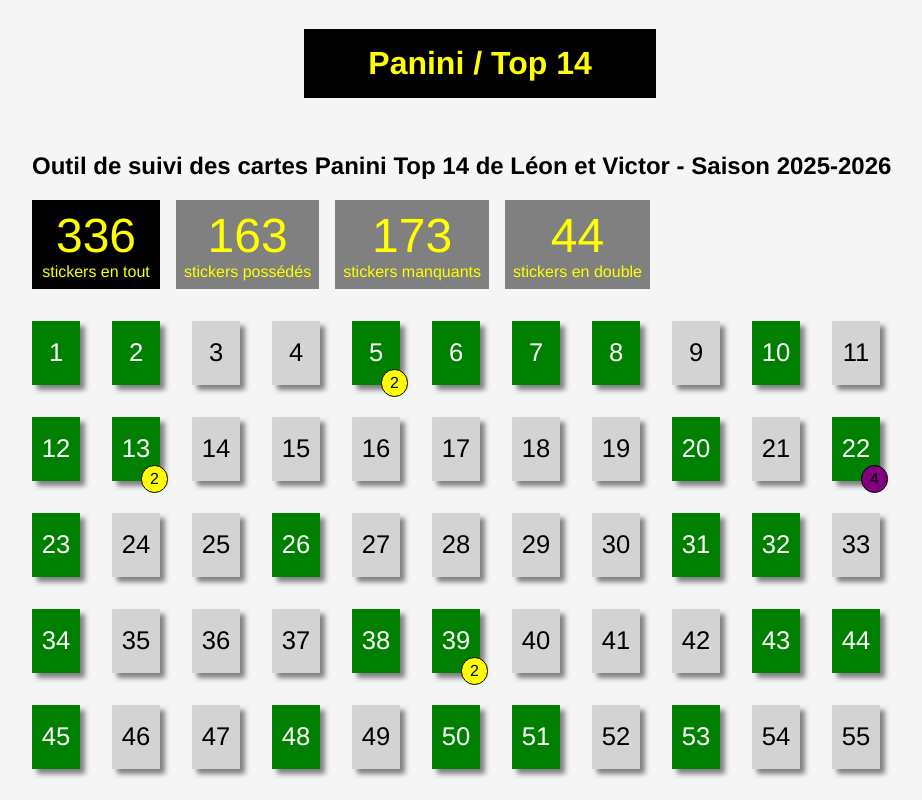
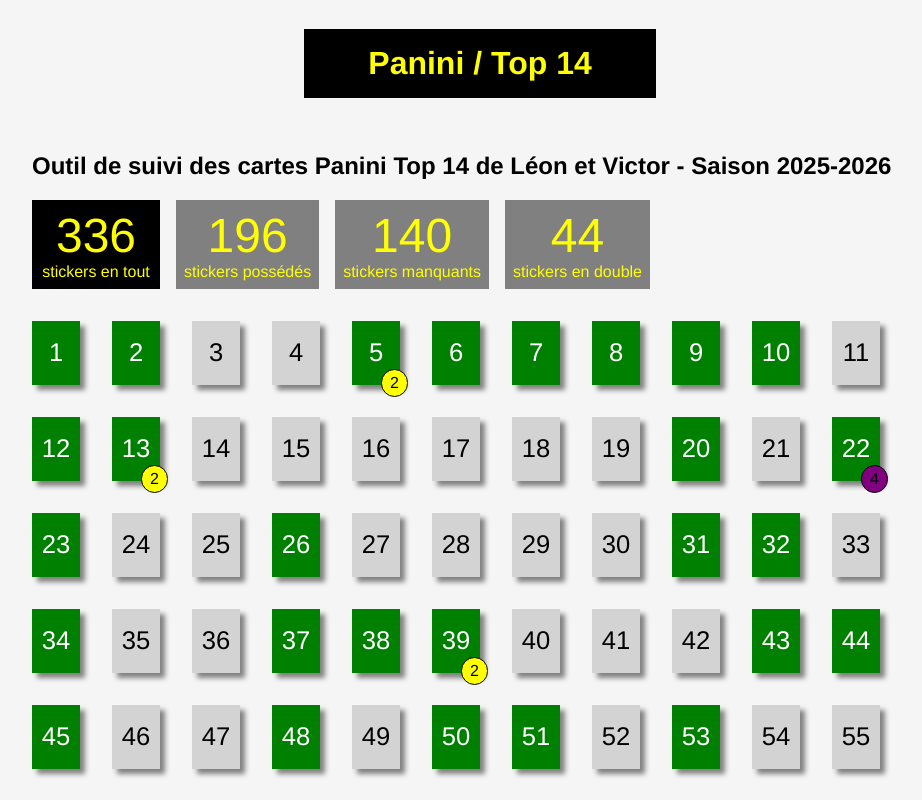
Before and after one commit to mdeverdelhan/panini-top14, an Angular app: page / in a window 1280 px wide. Shown: the top 800 px of the page, without its empty margins (160-1082 px from the left). Built offline with nearby package versions, Linux system fonts and the light colour scheme.

Commit message:
Add stickers

```diff
--- a/src/app/app.ts
+++ b/src/app/app.ts
@@ -24,7 +24,7 @@
   { id: 6, exemplaires: 1 },
   { id: 7, exemplaires: 1 },
   { id: 8, exemplaires: 1 },
-  { id: 9, exemplaires: 0 },
+  { id: 9, exemplaires: 1 },
   { id: 10, exemplaires: 1 },
   { id: 11, exemplaires: 0 },
   { id: 12, exemplaires: 1 },
@@ -52,7 +52,7 @@
   { id: 34, exemplaires: 1 },
   { id: 35, exemplaires: 0 },
   { id: 36, exemplaires: 0 },
-  { id: 37, exemplaires: 0 },
+  { id: 37, exemplaires: 1 },
   { id: 38, exemplaires: 1 },
   { id: 39, exemplaires: 2 },
   { id: 40, exemplaires: 0 },
@@ -101,11 +101,11 @@
   { id: 83, exemplaires: 0 },
   { id: 84, exemplaires: 1 },
   { id: 85, exemplaires: 1 },
-  { id: 86, exemplaires: 0 },
+  { id: 86, exemplaires: 1 },
   { id: 87, exemplaires: 1 },
   { id: 88, exemplaires: 1 },
   { id: 89, exemplaires: 0 },
-  { id: 90, exemplaires: 0 },
+  { id: 90, exemplaires: 1 },
   { id: 91, exemplaires: 1 },
   { id: 92, exemplaires: 2 },
   { id: 93, exemplaires: 1 },
@@ -137,54 +137,54 @@
   { id: 119, exemplaires: 1 },
   { id: 120, exemplaires: 0 },
   { id: 121, exemplaires: 1 },
-  { id: 122, exemplaires: 0 },
+  { id: 122, exemplaires: 1 },
   { id: 123, exemplaires: 0 },
-  { id: 124, exemplaires: 0 },
+  { id: 124, exemplaires: 1 },
   { id: 125, exemplaires: 0 },
   { id: 126, exemplaires: 0 },
   { id: 127, exemplaires: 0 },
   { id: 128, exemplaires: 0 },
   { id: 129, exemplaires: 1 },
   { id: 130, exemplaires: 2 },
-  { id: 131, exemplaires: 0 },
+  { id: 131, exemplaires: 1 },
   { id: 132, exemplaires: 1 },
-  { id: 133, exemplaires: 0 },
+  { id: 133, exemplaires: 1 },
   { id: 134, exemplaires: 0 },
   { id: 135, exemplaires: 0 },
   { id: 136, exemplaires: 1 },
   { id: 137, exemplaires: 1 },
-  { id: 138, exemplaires: 0 },
+  { id: 138, exemplaires: 1 },
   { id: 139, exemplaires: 0 },
   { id: 140, exemplaires: 0 },
-  { id: 141, exemplaires: 0 },
-  { id: 142, exemplaires: 0 },
+  { id: 141, exemplaires: 1 },
+  { id: 142, exemplaires: 1 },
   { id: 143, exemplaires: 2 },
   { id: 144, exemplaires: 0 },
   { id: 145, exemplaires: 1 },
   { id: 146, exemplaires: 2 },
-  { id: 147, exemplaires: 0 },
+  { id: 147, exemplaires: 1 },
   { id: 148, exemplaires: 1 },
   { id: 149, exemplaires: 1 },
   { id: 150, exemplaires: 2 },
   { id: 151, exemplaires: 0 },
   { id: 152, exemplaires: 0 },
-  { id: 153, exemplaires: 0 },
+  { id: 153, exemplaires: 1 },
   { id: 154, exemplaires: 0 },
-  { id: 155, exemplaires: 0 },
+  { id: 155, exemplaires: 1 },
   { id: 156, exemplaires: 1 },
-  { id: 157, exemplaires: 0 },
+  { id: 157, exemplaires: 1 },
   { id: 158, exemplaires: 0 },
   { id: 159, exemplaires: 0 },
   { id: 160, exemplaires: 2 },
   { id: 161, exemplaires: 0 },
   { id: 162, exemplaires: 0 },
-  { id: 163, exemplaires: 0 },
+  { id: 163, exemplaires: 1 },
   { id: 164, exemplaires: 1 },
   { id: 165, exemplaires: 1 },
   { id: 166, exemplaires: 1 },
   { id: 167, exemplaires: 0 },
   { id: 168, exemplaires: 2 },
-  { id: 169, exemplaires: 0 },
+  { id: 169, exemplaires: 1 },
   { id: 170, exemplaires: 0 },
   { id: 171, exemplaires: 2 },
   { id: 172, exemplaires: 0 },
@@ -194,8 +194,8 @@
   { id: 176, exemplaires: 0 },
   { id: 177, exemplaires: 1 },
   { id: 178, exemplaires: 1 },
-  { id: 179, exemplaires: 0 },
-  { id: 180, exemplaires: 0 },
+  { id: 179, exemplaires: 1 },
+  { id: 180, exemplaires: 1 },
   { id: 181, exemplaires: 1 },
   { id: 182, exemplaires: 0 },
   { id: 183, exemplaires: 0 },
@@ -210,9 +210,9 @@
   { id: 192, exemplaires: 0 },
   { id: 193, exemplaires: 2 },
   { id: 194, exemplaires: 0 },
-  { id: 195, exemplaires: 0 },
+  { id: 195, exemplaires: 1 },
   { id: 196, exemplaires: 1 },
-  { id: 197, exemplaires: 0 },
+  { id: 197, exemplaires: 1 },
   { id: 198, exemplaires: 1 },
   { id: 199, exemplaires: 0 },
   { id: 200, exemplaires: 1 },
@@ -241,10 +241,10 @@
   { id: 223, exemplaires: 2 },
   { id: 224, exemplaires: 1 },
   { id: 225, exemplaires: 0 },
-  { id: 226, exemplaires: 0 },
+  { id: 226, exemplaires: 1 },
   { id: 227, exemplaires: 1 },
   { id: 228, exemplaires: 2 },
-  { id: 229, exemplaires: 0 },
+  { id: 229, exemplaires: 1 },
   { id: 230, exemplaires: 1 },
   { id: 231, exemplaires: 1 },
   { id: 232, exemplaires: 0 },
@@ -255,7 +255,7 @@
   { id: 237, exemplaires: 0 },
   { id: 238, exemplaires: 0 },
   { id: 239, exemplaires: 3 },
-  { id: 240, exemplaires: 0 },
+  { id: 240, exemplaires: 1 },
   { id: 241, exemplaires: 1 },
   { id: 242, exemplaires: 1 },
   { id: 243, exemplaires: 1 },
@@ -272,16 +272,16 @@
   { id: 254, exemplaires: 1 },
   { id: 255, exemplaires: 2 },
   { id: 256, exemplaires: 1 },
-  { id: 257, exemplaires: 0 },
+  { id: 257, exemplaires: 1 },
   { id: 258, exemplaires: 1 },
   { id: 259, exemplaires: 1 },
   { id: 260, exemplaires: 2 },
-  { id: 261, exemplaires: 0 },
+  { id: 261, exemplaires: 1 },
   { id: 262, exemplaires: 1 },
   { id: 263, exemplaires: 1 },
   { id: 264, exemplaires: 0 },
   { id: 265, exemplaires: 1 },
-  { id: 266, exemplaires: 0 },
+  { id: 266, exemplaires: 1 },
   { id: 267, exemplaires: 0 },
   { id: 268, exemplaires: 0 },
   { id: 269, exemplaires: 0 },
@@ -290,8 +290,8 @@
   { id: 272, exemplaires: 1 },
   { id: 273, exemplaires: 3 },
   { id: 274, exemplaires: 2 },
-  { id: 275, exemplaires: 0 },
-  { id: 276, exemplaires: 0 },
+  { id: 275, exemplaires: 1 },
+  { id: 276, exemplaires: 1 },
   { id: 277, exemplaires: 0 },
   { id: 278, exemplaires: 1 },
   { id: 279, exemplaires: 0 },
@@ -299,12 +299,12 @@
   { id: 281, exemplaires: 1 },
   { id: 282, exemplaires: 1 },
   { id: 283, exemplaires: 1 },
-  { id: 284, exemplaires: 0 },
+  { id: 284, exemplaires: 1 },
   { id: 285, exemplaires: 0 },
   { id: 286, exemplaires: 1 },
   { id: 287, exemplaires: 1 },
   { id: 288, exemplaires: 1 },
-  { id: 289, exemplaires: 0 },
+  { id: 289, exemplaires: 1 },
   { id: 290, exemplaires: 1 },
   { id: 291, exemplaires: 1 },
   { id: 292, exemplaires: 1 },
@@ -319,7 +319,7 @@
   { id: 301, exemplaires: 0 },
   { id: 302, exemplaires: 1 },
   { id: 303, exemplaires: 0 },
-  { id: 304, exemplaires: 0 },
+  { id: 304, exemplaires: 1 },
   { id: 305, exemplaires: 0 },
   { id: 306, exemplaires: 0 },
   { id: 307, exemplaires: 0 },
@@ -334,7 +334,7 @@
   { id: 316, exemplaires: 1 },
   { id: 317, exemplaires: 0 },
   { id: 318, exemplaires: 3 },
-  { id: 319, exemplaires: 0 },
+  { id: 319, exemplaires: 1 },
   { id: 320, exemplaires: 2 },
   { id: 321, exemplaires: 0 },
   { id: 322, exemplaires: 0 },
```
